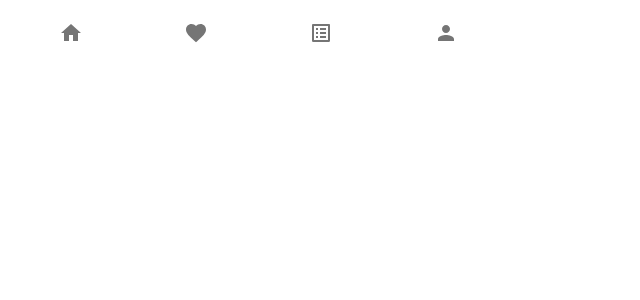
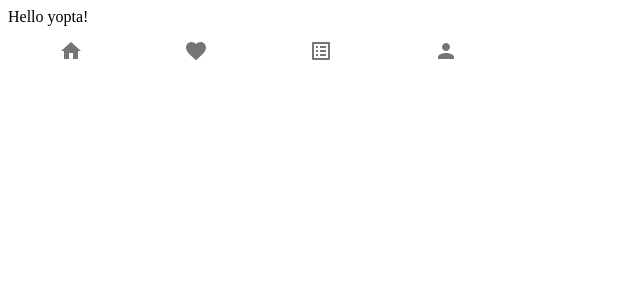
Before and after one commit to AndreiSukharev/shopaids, a React (Create React App) app in the folder client/: page / in a window 1280 px wide. Shown: the top 300 px of the page, without its empty margins (0-640 px from the left). Built offline with nearby package versions, Linux system fonts and the light colour scheme.

Commit message:
Added routing

```diff
--- a/client/package.json
+++ b/client/package.json
@@ -9,6 +9,7 @@
     "@testing-library/jest-dom": "^4.2.4",
     "@testing-library/react": "^9.3.2",
     "@testing-library/user-event": "^7.1.2",
+    "history": "^4.10.1",
     "react": "^16.13.1",
     "react-dom": "^16.13.1",
     "react-router": "^5.1.2",
--- a/client/public/index.html
+++ b/client/public/index.html
@@ -1,6 +1,7 @@
 <!DOCTYPE html>
 <html lang="en">
   <head>
+    <base href="/" />
     <meta charset="utf-8" />
     <link rel="icon" href="%PUBLIC_URL%/favicon.ico" />
     <meta name="viewport" content="width=device-width, initial-scale=1" />
--- a/client/src/App.js
+++ b/client/src/App.js
@@ -1,12 +1,22 @@
 import React from 'react';
+import { Route, Router } from 'react-router-dom';
 // import './App.css';
 import Header from "./components/Header";
+import MainPage from "./pages/main"
+import { createBrowserHistory } from 'history';
+const baseUrl = document.getElementsByTagName('base')[ 0 ].getAttribute('href');
+const history = createBrowserHistory({ basename: baseUrl });
 
 function App() {
     return (
-
         <div className="App">
-            <Header></Header>
+          <div className="page-content">
+            <Router history={history}>
+              <Route exact path='/' component={MainPage}/>
+              <Route exact path='/shopping-list' component={MainPage}/>
+            </Router>
+          </div>
+          <Header/>
         </div>
     );
 }
--- a/client/src/pages/main.js
+++ b/client/src/pages/main.js
@@ -0,0 +1,5 @@
+import React from 'react'
+
+export default () => {
+  return <div> Hello yopta! </div>
+}
```
Also changed, not shown: 1 other file (tests, documents, lock files or other folders).
